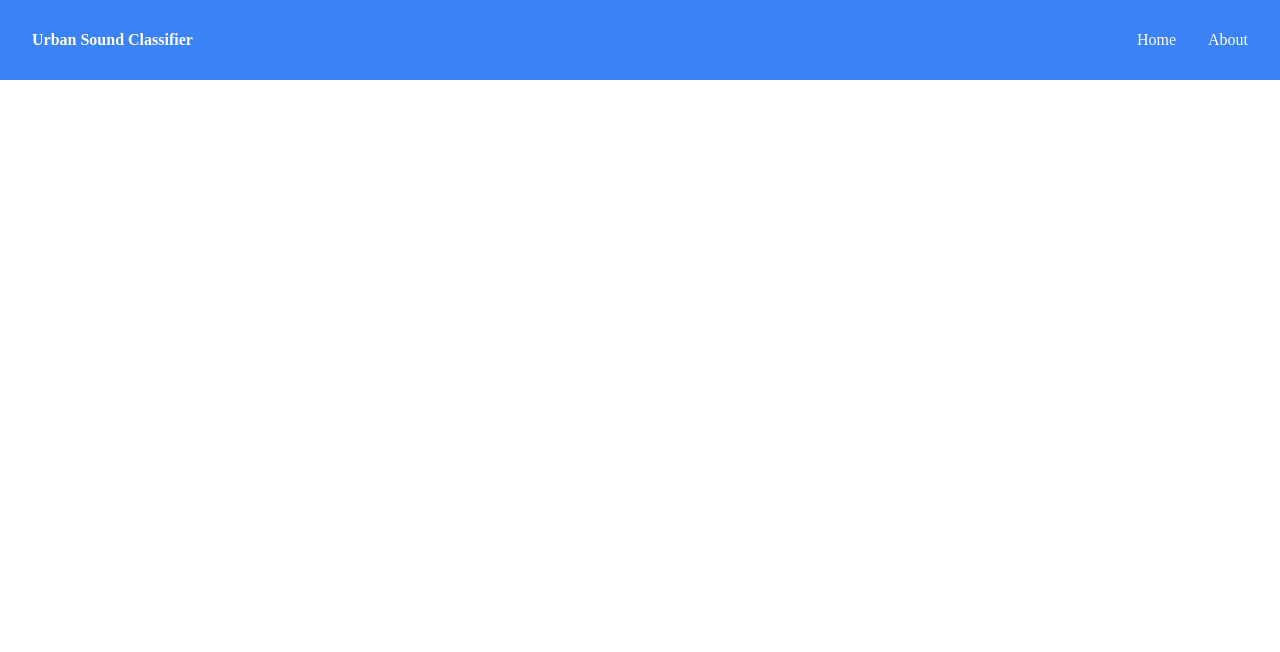
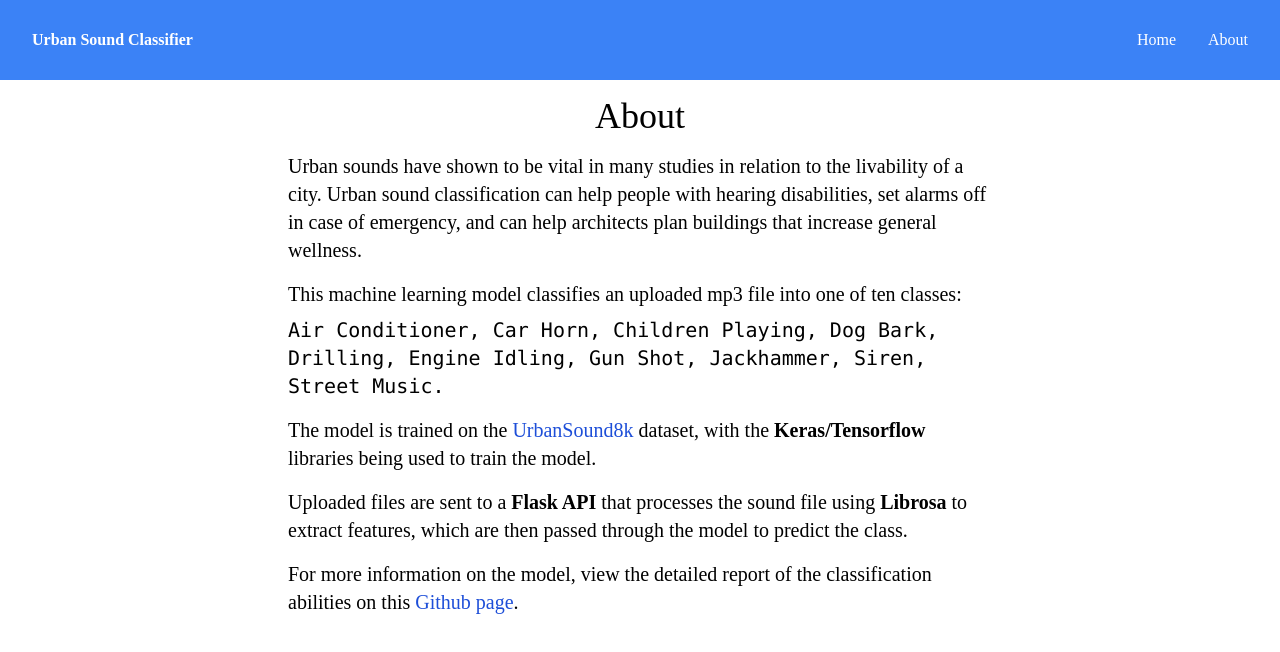
Before and after one commit to windrianto3/urban-sound-classify-ui, a React (Create React App) app: page /urban-sound-classify-ui/about in a window 1280 px wide. Shown: the top 652 px of the page. Built offline with nearby package versions, Linux system fonts and the light colour scheme.

Commit message:
Update files

```diff
--- a/src/App.js
+++ b/src/App.js
@@ -10,8 +10,8 @@ function App() {
       <Router>
         <Navbar/>
         <Routes>
-          <Route path="/urban-sound-classifier" element={<Classify/>} />
-          <Route path="/urban-sound-classifier/about" element={<About/>} />
+          <Route path="/urban-sound-classify-ui" element={<Classify/>} />
+          <Route path="/urban-sound-classify-ui/about" element={<About/>} />
         </Routes>
       </Router>
     </div>
```
